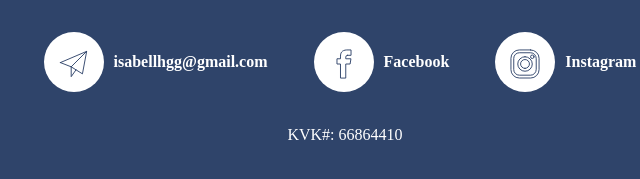
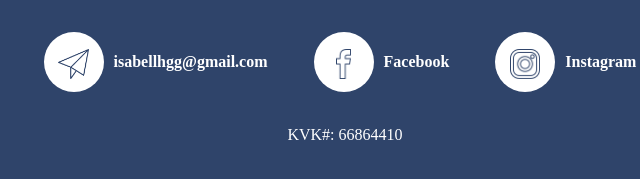
Before and after one commit to umeabakery/umeabakery.github.io, a plain HTML site: page index.html in a window 1280 px wide. Shown: the part 3256-3435 px from the top of the page, 295-935 px from the left. Drawn offline with Linux system fonts and the light colour scheme; a script that the page names is missing; a web font is replaced by a local one.

Commit message:
Update image soc med footer

```diff
--- a/assets/styles/app.scss
+++ b/assets/styles/app.scss
@@ -622,7 +622,6 @@ a {
   }
 
   &__img {
-    width: 30px;
     height: 30px;
     vertical-align: middle;
   }
--- a/index.html
+++ b/index.html
@@ -341,7 +341,7 @@
         <li class="connect__item">
           <a class="connect__link" href="mailto:isabellhgg@gmail.com" target="_blank">
             <div class="connect__imgbox">
-              <img src="assets/images/mail.svg" alt="email" class="connect__img">
+              <img src="assets/images/mail.png" alt="email" class="connect__img">
             </div>
             isabellhgg@gmail.com
           </a>
@@ -349,7 +349,7 @@
         <li class="connect__item">
           <a class="connect__link" href="https://www.facebook.com/umeabakery/" target="_blank">
             <div class="connect__imgbox">
-              <img src="assets/images/facebook.svg" alt="Facebook" class="connect__img">
+              <img src="assets/images/facebook.png" alt="Facebook" class="connect__img">
             </div>
             Facebook
           </a>
@@ -357,7 +357,7 @@
         <li class="connect__item">
           <a class="connect__link" href="https://www.instagram.com/umeabakery/" target="_blank">
             <div class="connect__imgbox">
-              <img src="assets/images/instagram.svg" alt="Instagram" class="connect__img">
+              <img src="assets/images/instagram.png" alt="Instagram" class="connect__img">
             </div>
             Instagram
           </a>
```
Also changed, not shown: assets/images/facebook.png (added), assets/images/instagram.png (added), assets/images/mail.png (added), assets/styles/app.css, 1 other file.
